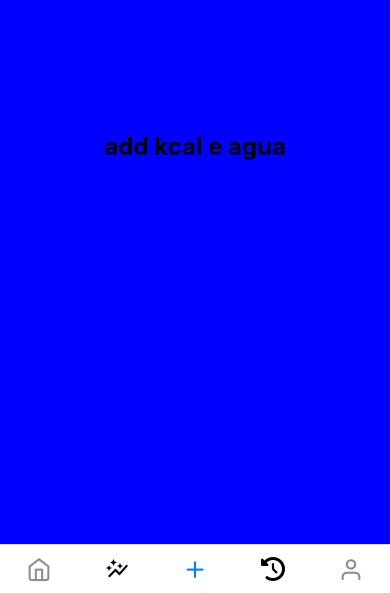
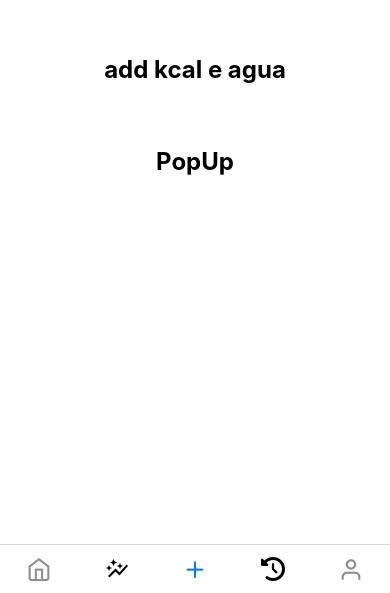
Before and after one commit to mayconlinol/appserelepe1, a React Native app: screen /Add in a window 390 px wide. Shown: the part 251-844 px from the top of the page. Built offline with nearby package versions, Linux system fonts and the light colour scheme.

Commit message:
Arrumei as pastas e criei o PopUP
e Tambem criei o folder do popup e o componete da scree popUp

```diff
--- a/src/screens/Add.jsx
+++ /dev/null
@@ -1,22 +0,0 @@
-import { StyleSheet, Text, View } from 'react-native';
-
-export default function Add() {
-  return (
-    <View style={styles.container}>
-      <Text style= {styles.title}>add kcal e agua</Text>
-    </View>
-  );
-}
-
-const styles = StyleSheet.create({
-  container: {
-    flex: 1,
-    backgroundColor: 'blue',
-    alignItems: 'center',
-    justifyContent: 'center',
-  },
-  title:{
-    fontSize:24,
-    fontWeight: 'bold',
-  }
-});
--- a/src/screens/Historico.tsx
+++ /dev/null
@@ -1,22 +0,0 @@
-import { StyleSheet, Text, View } from 'react-native';
-
-export default function Historico() {
-  return (
-    <View style={styles.container}>
-      <Text style= {styles.title}>Historico</Text>
-    </View>
-  );
-}
-
-const styles = StyleSheet.create({
-  container: {
-    flex: 1,
-    backgroundColor: 'green',
-    alignItems: 'center',
-    justifyContent: 'center',
-  },
-  title:{
-    fontSize:24,
-    fontWeight: 'bold',
-  }
-});
--- a/src/screens/Metas.tsx
+++ /dev/null
@@ -1,22 +0,0 @@
-import { StyleSheet, Text, View } from 'react-native';
-
-export default function Metas() {
-  return (
-    <View style={styles.container}>
-      <Text style= {styles.title}>Metas</Text>
-    </View>
-  );
-}
-
-const styles = StyleSheet.create({
-  container: {
-    flex: 1,
-    backgroundColor: 'yellow',
-    alignItems: 'center',
-    justifyContent: 'center',
-  },
-  title:{
-    fontSize:24,
-    fontWeight: 'bold',
-  }
-});
--- a/src/screens/Perfil.tsx
+++ /dev/null
@@ -1,22 +0,0 @@
-import { StyleSheet, Text, View } from 'react-native';
-
-export default function Perfil() {
-  return (
-    <View style={styles.container}>
-      <Text style= {styles.title}>Perfil</Text>
-    </View>
-  );
-}
-
-const styles = StyleSheet.create({
-  container: {
-    flex: 1,
-    backgroundColor: 'red',
-    alignItems: 'center',
-    justifyContent: 'center',
-  },
-  title:{
-    fontSize:24,
-    fontWeight: 'bold',
-  }
-});
--- /dev/null
+++ b/src/screens/add/Add.jsx
@@ -0,0 +1,23 @@
+import { StyleSheet, Text, View } from 'react-native';
+import PopUp from './popup/PopUp';
+export default function Add() {
+  return (
+    <View style={styles.container}>
+      <Text style= {styles.title}>add kcal e agua</Text>
+      <PopUp/>
+    </View>
+  );
+}
+
+const styles = StyleSheet.create({
+  container: {
+    flex: 1,
+    backgroundColor: 'white',
+    alignItems: 'center',
+    justifyContent: 'center',
+  },
+  title:{
+    fontSize:24,
+    fontWeight: 'bold',
+  }
+});
--- /dev/null
+++ b/src/screens/add/popup/PopUp.tsx
@@ -0,0 +1,20 @@
+import { StyleSheet, Text, View } from 'react-native';
+
+export default function TelaAdd(){
+return(
+ <View style={styles.conteiner}>
+   <Text style= {styles.popUp}>PopUp</Text>
+ </View>
+);
+}
+const styles = StyleSheet.create({
+    conteiner: {
+        flex: .2,
+        alignItems: 'center',
+        justifyContent: 'center',
+      },
+      popUp:{
+        fontSize:24,
+        fontWeight: 'bold',
+      }
+})
--- /dev/null
+++ b/src/screens/history/Historico.tsx
@@ -0,0 +1,22 @@
+import { StyleSheet, Text, View } from 'react-native';
+
+export default function Historico() {
+  return (
+    <View style={styles.container}>
+      <Text style= {styles.title}>Historico</Text>
+    </View>
+  );
+}
+
+const styles = StyleSheet.create({
+  container: {
+    flex: 1,
+    backgroundColor: 'green',
+    alignItems: 'center',
+    justifyContent: 'center',
+  },
+  title:{
+    fontSize:24,
+    fontWeight: 'bold',
+  }
+});
--- /dev/null
+++ b/src/screens/meta/Metas.tsx
@@ -0,0 +1,22 @@
+import { StyleSheet, Text, View } from 'react-native';
+
+export default function Metas() {
+  return (
+    <View style={styles.container}>
+      <Text style= {styles.title}>Metas</Text>
+    </View>
+  );
+}
+
+const styles = StyleSheet.create({
+  container: {
+    flex: 1,
+    backgroundColor: 'yellow',
+    alignItems: 'center',
+    justifyContent: 'center',
+  },
+  title:{
+    fontSize:24,
+    fontWeight: 'bold',
+  }
+});
--- /dev/null
+++ b/src/screens/profile/Perfil.tsx
@@ -0,0 +1,22 @@
+import { StyleSheet, Text, View } from 'react-native';
+
+export default function Perfil() {
+  return (
+    <View style={styles.container}>
+      <Text style= {styles.title}>Perfil</Text>
+    </View>
+  );
+}
+
+const styles = StyleSheet.create({
+  container: {
+    flex: 1,
+    backgroundColor: 'red',
+    alignItems: 'center',
+    justifyContent: 'center',
+  },
+  title:{
+    fontSize:24,
+    fontWeight: 'bold',
+  }
+});
```
Also changed, not shown: src/routers/tb.routes.tsx (+9 -6 lines), src/screens/home/Home.tsx (renamed from src/screens/Home.tsx).
